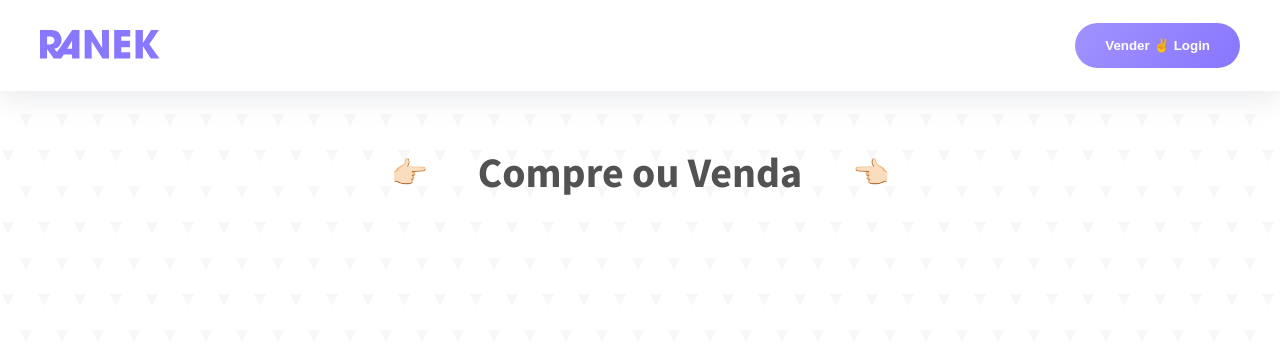
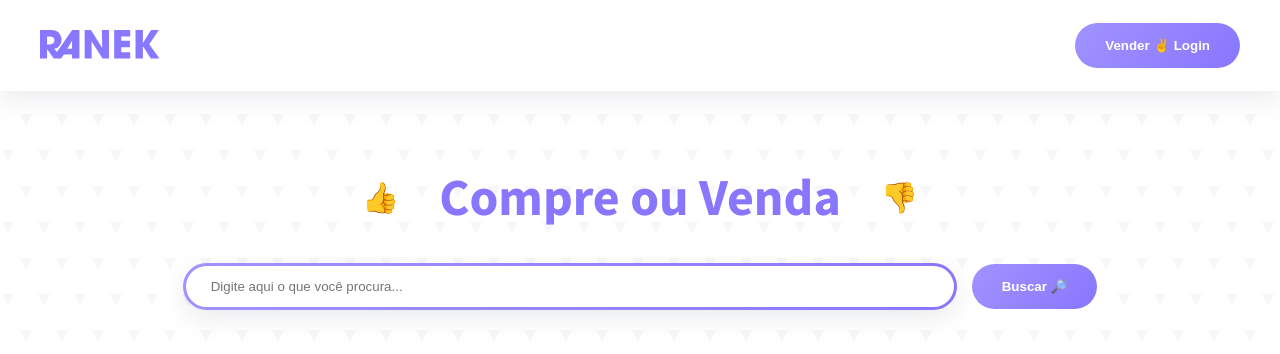
Before and after one commit to nathaliagarcia/ranek, a Nuxt app: page / in a window 1280 px wide. Shown: the top 354 px of the page. Built offline with nearby package versions, Linux system fonts and the light colour scheme.

Commit message:
feature: search products

```diff
--- /dev/null
+++ b/components/SearchProducts.vue
@@ -0,0 +1,42 @@
+<template>
+  <div>
+    <div class="search">
+      <input type="text" placeholder="Digite aqui o que você procura..." />
+    </div>
+    <Button>Buscar 🔎</Button>
+  </div>
+</template>
+
+<script>
+export default {}
+</script>
+
+<style scoped>
+div {
+  width: 80%;
+  display: flex;
+  align-items: center;
+  justify-content: center;
+  margin: 20px 0;
+}
+
+.search {
+  background: linear-gradient(130deg, #a093ff 0%, #8876fd 100%);
+  padding: 3px;
+  border-radius: 25px;
+  box-shadow: var(--shadow);
+}
+
+input {
+  width: calc(100% - 50px);
+  background: white;
+  padding: 13px 25px;
+  outline: none;
+  border: none;
+  border-radius: 25px;
+}
+
+button {
+  margin-left: 15px;
+}
+</style>
--- a/pages/index.vue
+++ b/pages/index.vue
@@ -1,10 +1,11 @@
 <template>
   <div class="container">
     <div class="title">
-      <span>👉🏻</span>
+      <span>👍</span>
       <h1>Compre ou Venda</h1>
-      <span>👈🏻</span>
+      <span>👎</span>
     </div>
+    <SearchProducts />
   </div>
 </template>
 
@@ -14,7 +15,7 @@
 
 <style scoped>
 .container {
-  margin: 60px auto;
+  margin: 80px auto;
   display: flex;
   flex-direction: column;
   align-items: center;
@@ -24,7 +25,7 @@
 .title {
   display: flex;
   align-items: center;
-  gap: 50px;
+  gap: 40px;
 }
 
 span {
@@ -32,7 +33,7 @@
 }
 
 h1 {
-  font-size: 42px;
-  color: var(--color);
+  font-size: 52px;
+  color: var(--purple);
 }
 </style>
```
